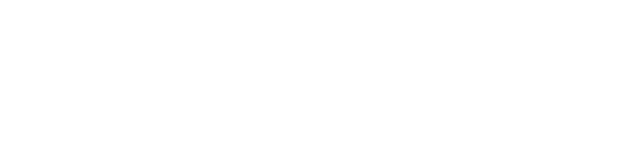
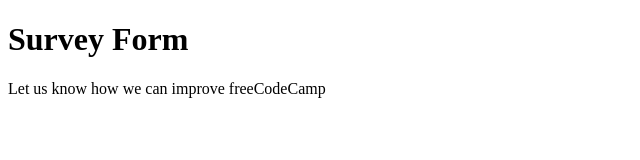
Before and after one commit to sahilmob/freecodecamp-html-css-survey-form, a plain HTML site: page index.html in a window 1280 px wide. Shown: the whole page, without its empty margins (0-640 px from the left). Drawn offline with Linux system fonts and the light colour scheme.

Commit message:
Add html for title and description

```diff
--- a/index.html
+++ b/index.html
@@ -8,6 +8,9 @@
     <title>Survey form</title>
 </head>
 <body>
-
+    <h1 id="title">Survey Form</h1>
+    <div id="form">
+        <p id="description">Let us know how we can improve freeCodeCamp</p>
+    </div>
 </body>
 </html>
```
